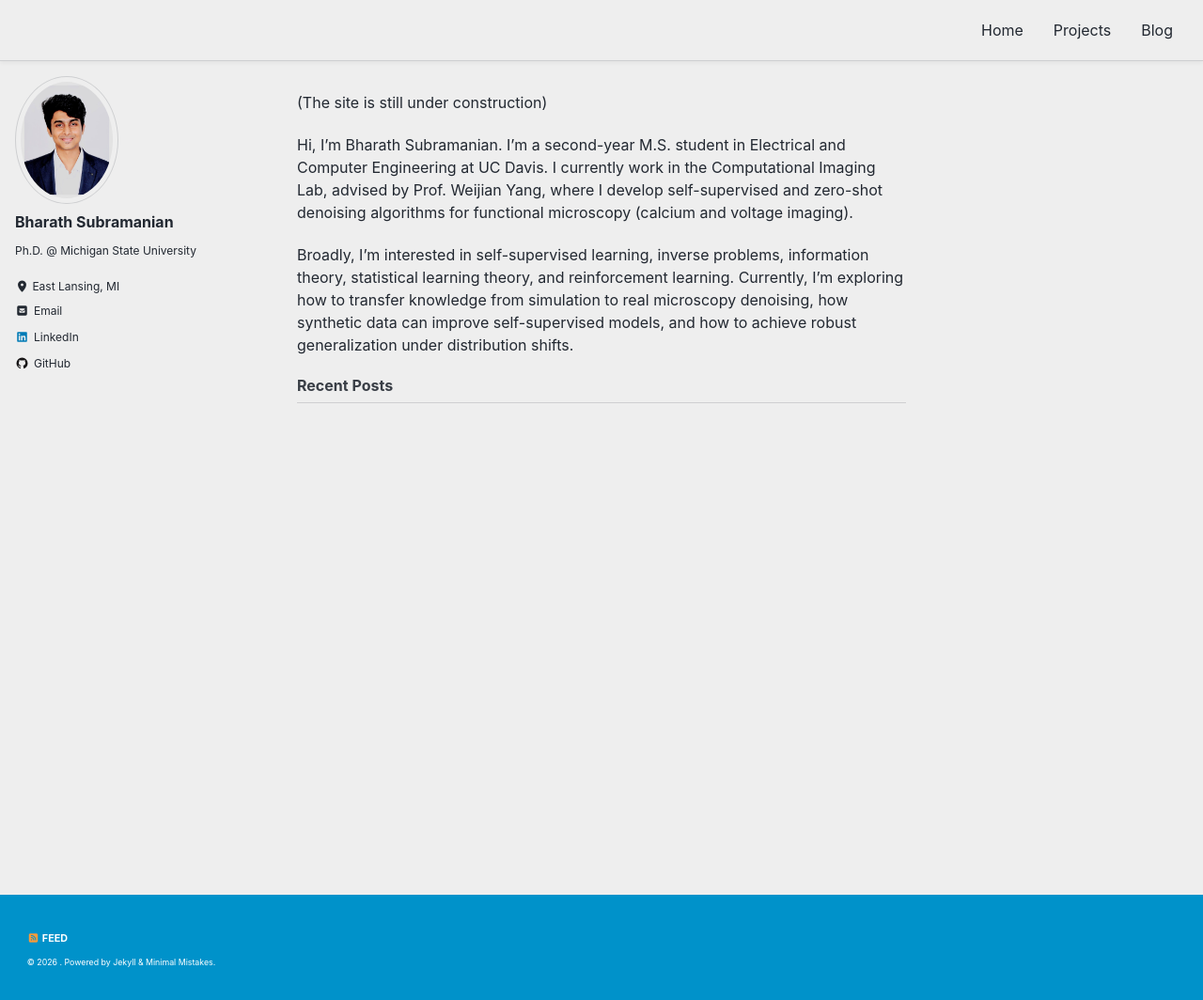
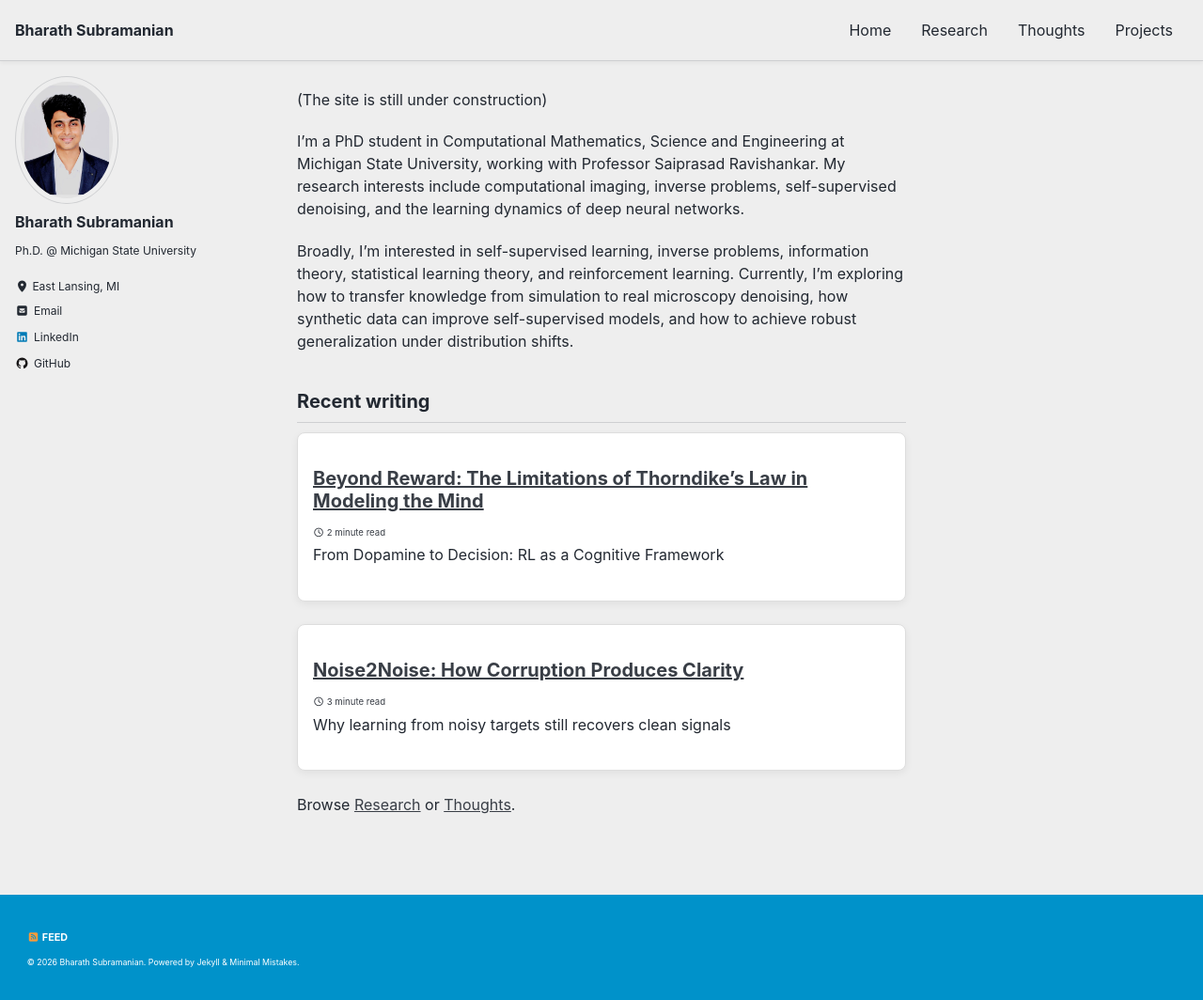
Before and after one commit to bhasub24/bhasub24.github.io, a Jekyll site: the page built from index.md, in a window 1280 px wide and 1064 px high. Shown: the whole window at 94% size. Built offline with Jekyll 4.4.1, drawn with Linux system fonts in a browser that asks for light colours; cached includes are drawn as plain includes.

Commit message:
Separate research and thoughts writing

```diff
--- a/_config.yml
+++ b/_config.yml
@@ -13,12 +13,9 @@
 # you will see them accessed via {{ site.title }}, {{ site.email }}, and so on.
 # You can create any custom variable you would like, and they will be accessible
 # in the templates via {{ site.myvariable }}.
-title: ""
+title: "Bharath Subramanian"
 email:
-description: >- # this means to ignore newlines until "baseurl:"
-  Write an awesome description for your new site here. You can edit this
-  line in _config.yml. It will appear in your document head meta (for
-  Google search results) and in your feed.xml site description.
+description: "Research, ideas, and personal reflections by Bharath Subramanian."
 twitter_username: username
 github_username: username
 minimal_mistakes_skin: air
--- a/_data/navigation.yml
+++ b/_data/navigation.yml
@@ -1,7 +1,9 @@
 main:
   - title: "Home"
     url: /
+  - title: "Research"
+    url: /research/
+  - title: "Thoughts"
+    url: /thoughts/
   - title: "Projects"
     url: /projects/
-  - title: "Blog"
-    url: /blog/
--- a/index.md
+++ b/index.md
@@ -7,6 +7,24 @@ author: bhasub24
 
 (The site is still under construction)
 
-Hi, I'm Bharath Subramanian. I’m a second-year M.S. student in Electrical and Computer Engineering at UC Davis. I currently work in the Computational Imaging Lab, advised by Prof. Weijian Yang, where I develop self-supervised and zero-shot denoising algorithms for functional microscopy (calcium and voltage imaging).
+I'm a PhD student in Computational Mathematics, Science and Engineering at Michigan State University, working with Professor Saiprasad Ravishankar. My research interests include computational imaging, inverse problems, self-supervised denoising, and the learning dynamics of deep neural networks.
 
 Broadly, I’m interested in self-supervised learning, inverse problems, information theory, statistical learning theory, and reinforcement learning. Currently, I’m exploring how to transfer knowledge from simulation to real microscopy denoising, how synthetic data can improve self-supervised models, and how to achieve robust generalization under distribution shifts.
+
+<!-- BEGIN recent-writing: apply_blog_changes.py -->
+
+## Recent writing
+
+{% assign recent_writing = site.blog | sort: "date" | reverse %}
+{% if recent_writing.size > 0 %}
+<div class="entries-list">
+  {% for post in recent_writing limit: 3 %}
+    {% include archive-single.html type="list" %}
+  {% endfor %}
+</div>
+{% else %}
+Articles will appear here as they're published.
+{% endif %}
+
+Browse [Research]({{ '/research/' | relative_url }}) or [Thoughts]({{ '/thoughts/' | relative_url }}).
+<!-- END recent-writing: apply_blog_changes.py -->
```
Also changed, not shown: other parts of index.md (+1 -1 lines), _blog/SSL.md (+1 -0 lines), _blog/TDRL.md (+1 -0 lines), _pages/research.md (added, +21 -0 lines), _pages/thoughts.md (added, +21 -0 lines).
